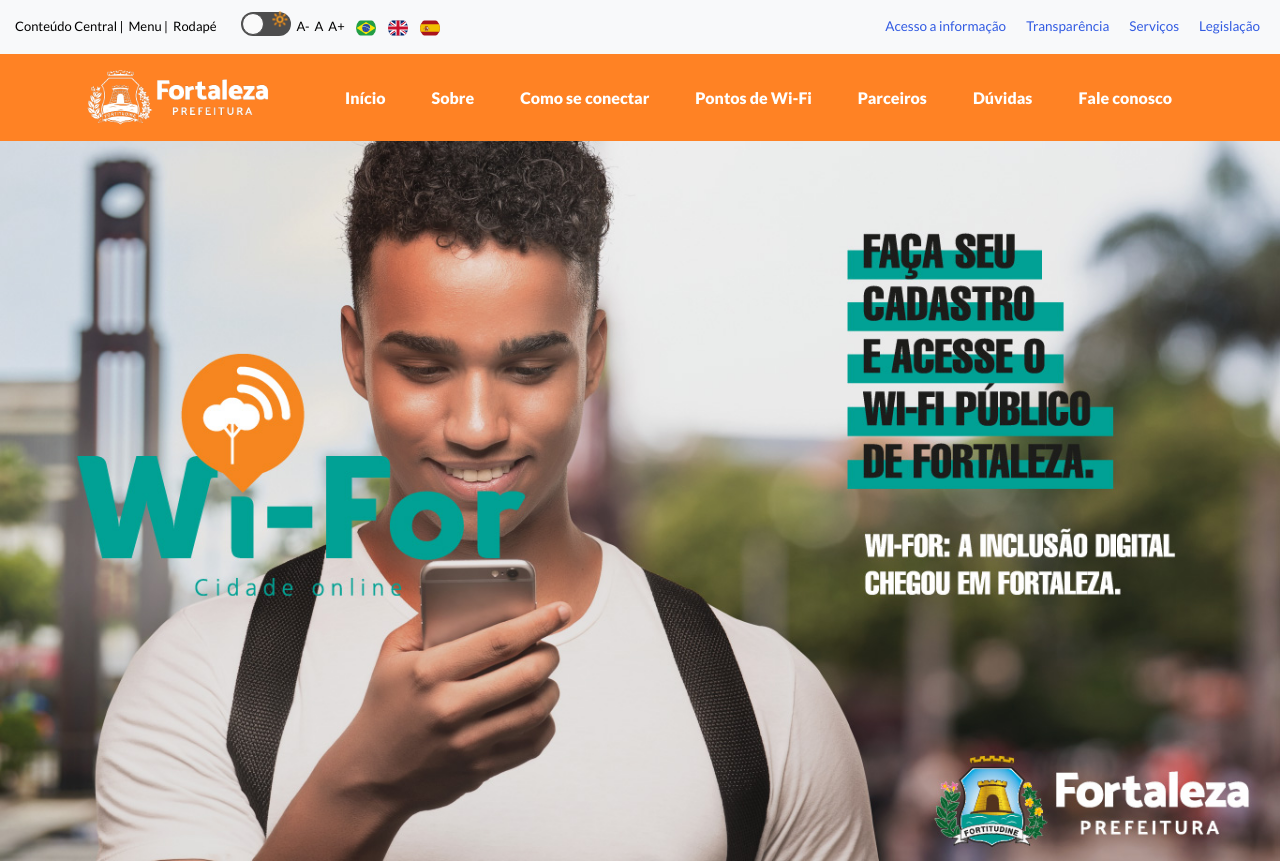
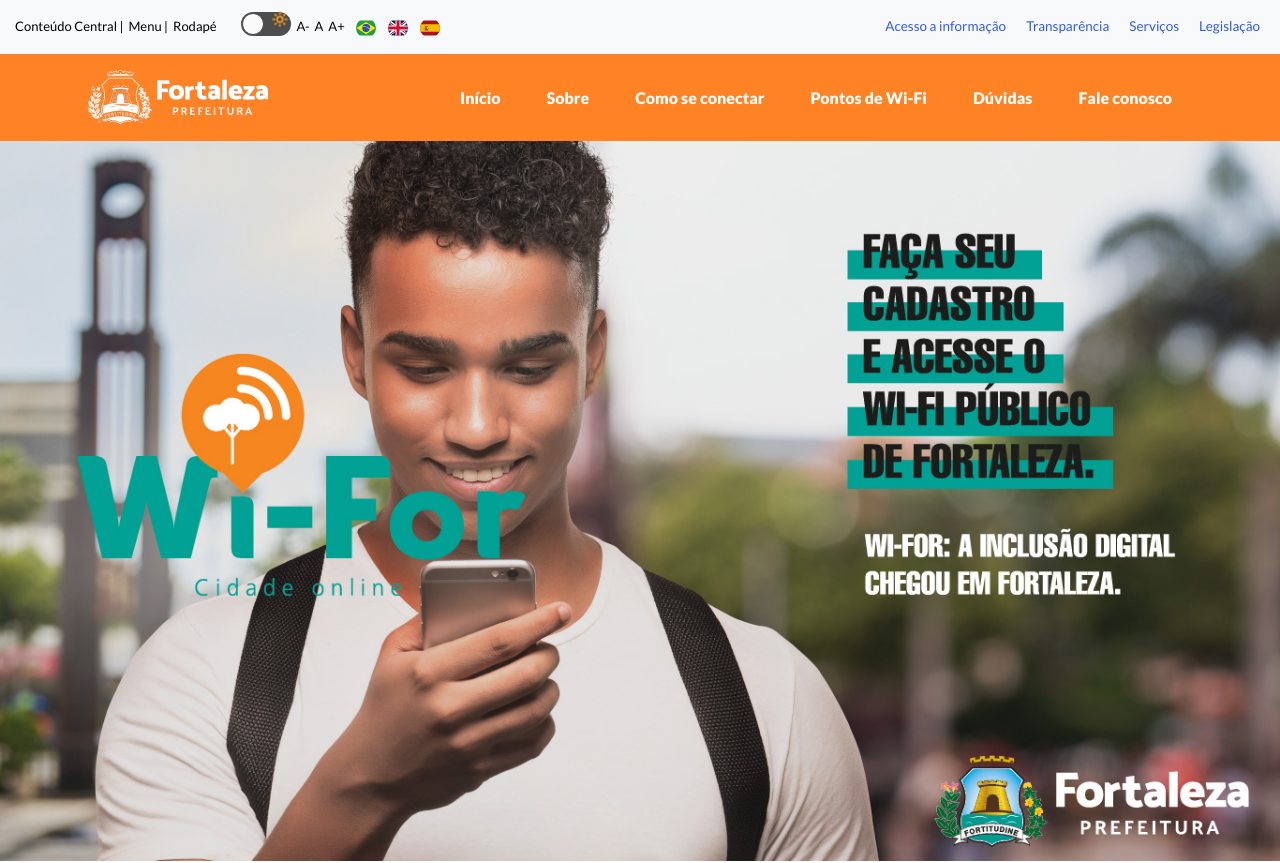
Before and after one commit to israeldesigner/nextjs-init, a Next.js app: page / in a window 1280 px wide. Shown: the top 863 px of the page. Built offline with nearby package versions, Linux system fonts and the light colour scheme; no server answers.

Commit message:
header acnhor links and  holder click event

```diff
--- a/components/about/holderCircle.tsx
+++ b/components/about/holderCircle.tsx
@@ -15,6 +15,7 @@
     const circleContainer = useRef();
     const [ pilar, setPilar ] = useState([]);
     const [ value, setValue ] = useState(0);
+
     const fetchPilar = useCallback( async () =>{
         const response = await fetch('http://localhost:3000//api/pilar');
         const json   = await response.json()
@@ -22,24 +23,29 @@
     },[])
 
 
+    const onButtonClick = useCallback( async (e) =>{
+        console.log(e);
+        console.log(circleContainer.current);
+    },[])
+
+    // const onButtonClick = () => {
+    //     // `current` aponta para o evento de `focus` gerado pelo campo de texto
+    //     console.log("testando");
+    //     console.log(circleContainer.current);
+    //     // circleContainer.current.focus();
+    // };
+
+
     useEffect(() => {
 
+        onButtonClick(this);
+        return () => {}
+
+    }, [onButtonClick]);
+
+    useEffect(() => {
 
         fetchPilar();
-        // let base_url = window.location.origin;
-        // const url = `${base_url}/api/pilar`;
-
-        // const fetchData = async () => {
-        //     try {
-        //         const response = await fetch(url);
-        //         const json = await response.json();
-        //         setAdvice(json);
-        //     } catch (error) {
-        //         console.log("error", error);
-        //     }
-        // };
-
-        //variaveis dos seletores
         return () => {}
 
     }, [fetchPilar]);
@@ -76,7 +82,6 @@
         setInterval(function () {
 
             let dataTab: any = document.querySelectorAll('.itemDot.active')[0].getAttribute('data-tab');
-            console.log(dataTab);
             if (dataTab > 6 || i > 6) {
                 dataTab = 1;
                 i = 1;
@@ -118,12 +123,7 @@
         return () => {}
     }, [pilar]);
 
-    const onButtonClick = () => {
-        // `current` aponta para o evento de `focus` gerado pelo campo de texto
-        console.log("testando");
-        console.log(circleContainer.current);
-        // circleContainer.current.focus();
-    };
+
 
 
     return(
@@ -131,7 +131,7 @@
 
                 <div className="holderCircle p-4 d-none d-md-block">
                     <div className="round"></div>
-                        <div className="dotCircle" ref={circleContainer}>
+                        <div className="dotCircle">
                         {pilar.map((e,i) => (
                             <>
                             <span className={`itemDot itemDot${i + 1} ${(i === 0 ? 'active' : '')}`} ref={circleContainer} onClick={onButtonClick} data-tab={i +1}>
--- a/components/header/index.tsx
+++ b/components/header/index.tsx
@@ -33,17 +33,22 @@
                     <Navbar.Toggle aria-controls="basic-navbar-nav" />
                     <Navbar.Collapse id="basic-navbar-nav" className="h-nav justify-content-end">
                         <Nav className="h-nav__menu--list navbar-nav">
-                            <Nav.Link href="#home" className="nav-link">Início</Nav.Link>
-                            <Nav.Link href="#link" className="nav-link">Sobre</Nav.Link>
-                            <Nav.Link href="#home" className="nav-link">Como se conectar</Nav.Link>
-                            <Nav.Link href="#link" className="nav-link">Pontos de Wi-Fi</Nav.Link>
-                            <Nav.Link href="#anchorFaq'" className="nav-link">Parceiros</Nav.Link>
-
-                            <Nav.Link href="#" className="nav-link">
-                                {/* <AnchorLink href='#anchorFaq' className='text-white'>Dúvidas</AnchorLink> */}
-                                Dúvidas
+                            <Nav.Link href="/" className="nav-link">Início</Nav.Link>
+                            <Nav.Link href="" className="nav-link">
+                                <AnchorLink href='#anchorCom' className='text-white'>Sobre</AnchorLink>
                             </Nav.Link>
-                            <Nav.Link href="#link" className="nav-link">Fale conosco</Nav.Link>
+                            <Nav.Link href="" className="nav-link">
+                                <AnchorLink href='#anchorRen' className='text-white'>Como se conectar</AnchorLink>
+                            </Nav.Link>
+                            <Nav.Link href="" className="nav-link">
+                                <AnchorLink href='#anchorCom' className='text-white'>Pontos de Wi-Fi</AnchorLink>
+                            </Nav.Link>
+                            <Nav.Link href="" className="nav-link">
+                                <AnchorLink href='#anchorFaq' className='text-white'>Dúvidas</AnchorLink>
+                            </Nav.Link>
+                            <Nav.Link href="" className="nav-link">
+                                <AnchorLink href='#anchorCon' className='text-white'>Fale conosco</AnchorLink>
+                            </Nav.Link>
                         </Nav>
                     </Navbar.Collapse>
                 </Container>
```
